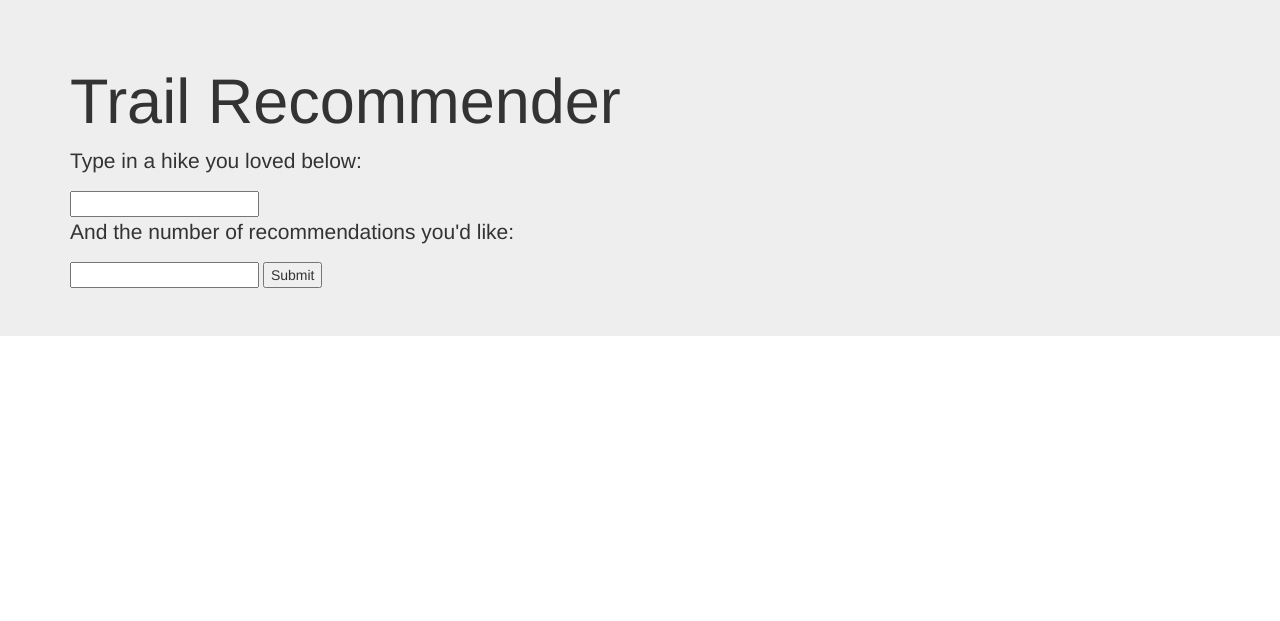
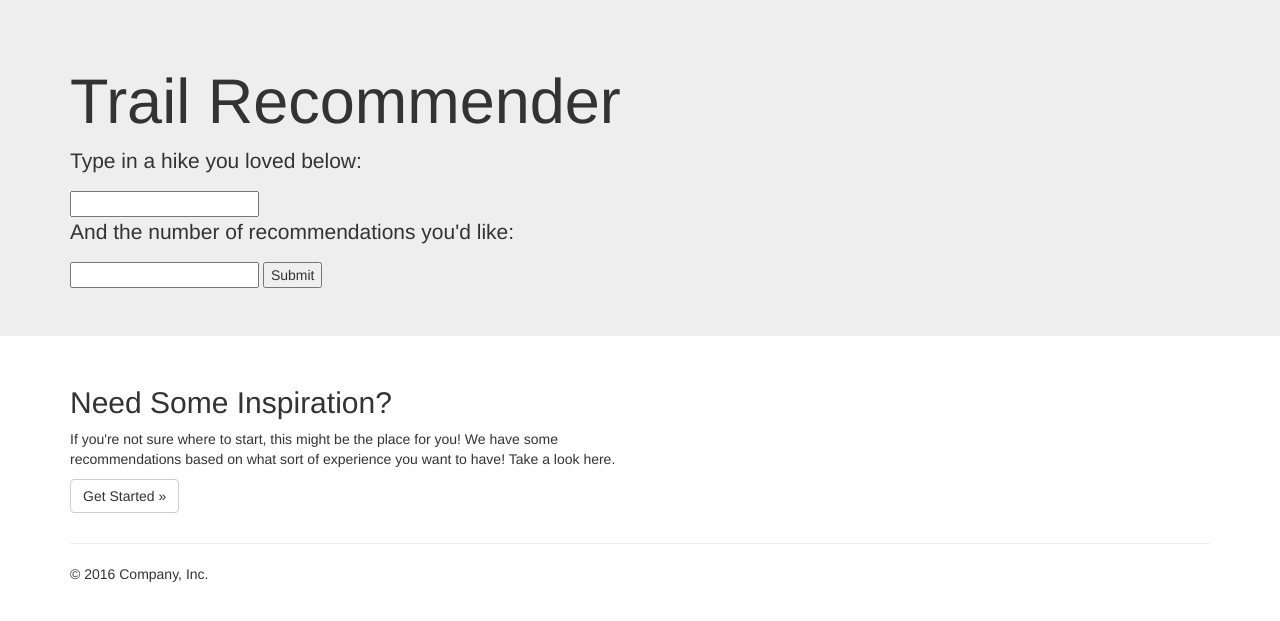
Before and after one commit to ekirken1/colorado_trail_recommender, a Flask app: page /trail_recommendations in a window 1280 px wide. Shown: the part 51-672 px from the top of the page. Run offline with Flask 2, Linux system fonts and the light colour scheme; parts of the project's set-up code (start-up, migrations or seed data) failed here and were passed over; some libraries are stand-ins or nearby versions.

Commit message:
functioning recommender, added more html to /trail_recommendations

```diff
--- a/web_app/templates/index.html
+++ b/web_app/templates/index.html
@@ -69,7 +69,7 @@
         <div class="col-md-6">
           <h2>Need Some Inspiration? </h2>
           <p>If you're not sure where to start, this might be the place for you! We have some recommendations based on what sort of experience you want to have! Take a look here. </p>
-          <p><a class="btn btn-default" href="#" role="button">Get Recommendations &raquo;</a></p>
+          <p><a class="btn btn-default" href="#" role="button">Get Started &raquo;</a></p>
        </div>
         <!-- <div class="col-md-4">
           <h2>Heading</h2>
--- a/web_app/templates/trail_recs.html
+++ b/web_app/templates/trail_recs.html
@@ -60,4 +60,32 @@
                 <input type="submit">
             </form>
         </div>
+    </div>
+
+    <div class="container">
+        <div class="row">
+            <div class="col-md-6">
+                <h2>Need Some Inspiration? </h2>
+                <p>If you're not sure where to start, this might be the place for you! We have some recommendations based on what sort of experience you want to have! Take a look here. </p>
+                <p><a class="btn btn-default" href="#" role="button">Get Started &raquo;</a></p>
+            </div>
+        </div>
+
+        <hr>
+
+        <footer>
+          <p>&copy; 2016 Company, Inc.</p>
+        </footer>
       </div>
+
+
+      <!-- Bootstrap core JavaScript
+      ================================================== -->
+      <!-- Placed at the end of the document so the pages load faster -->
+      <script src="https://ajax.googleapis.com/ajax/libs/jquery/1.12.4/jquery.min.js"></script>
+      <script>window.jQuery || document.write('<script src="../static/js/jquery.min.js"><\/script>')</script>
+      <script src="../static/js/bootstrap.min.js"></script>
+      <!-- IE10 viewport hack for Surface/desktop Windows 8 bug -->
+      <script src="../static/js/ie10-viewport-bug-workaround.js"></script>
+    </body>
+  </html>
```
